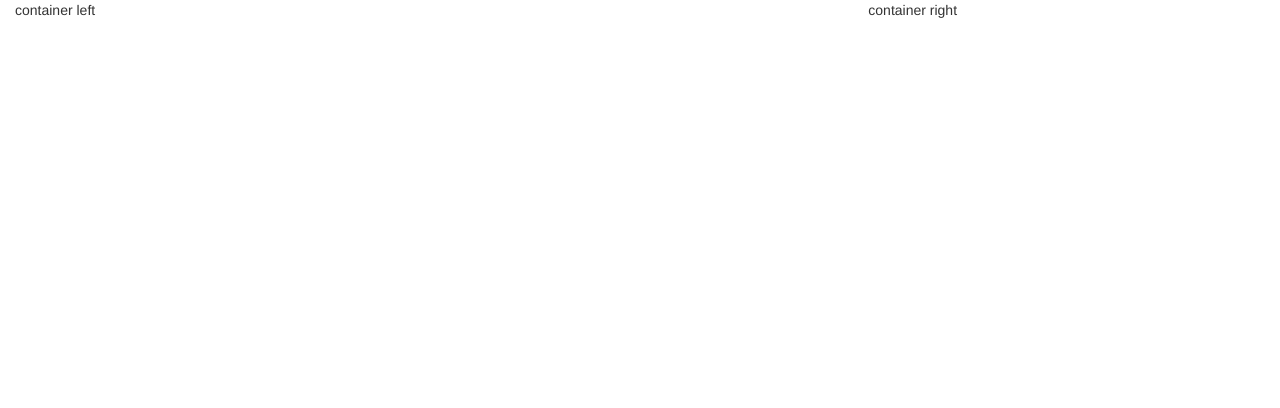
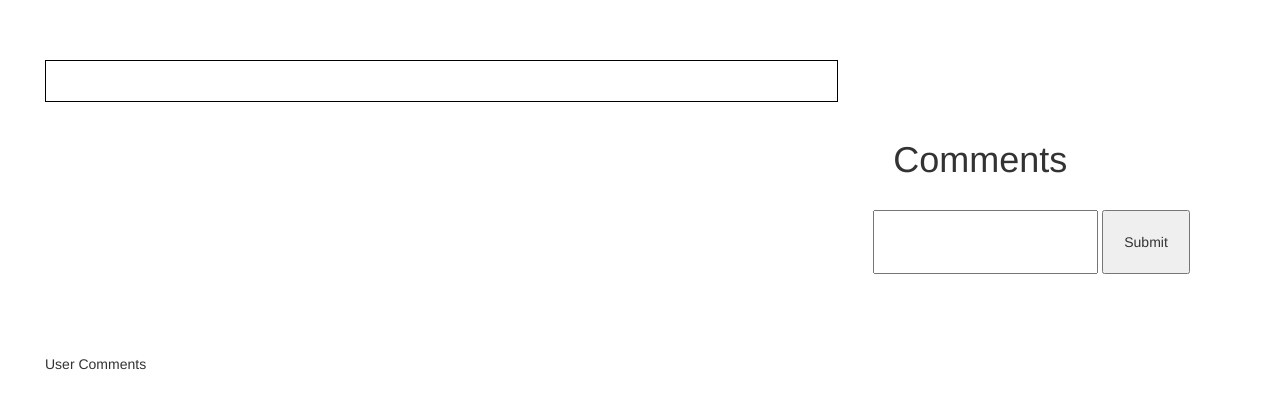
Before and after one commit to tachyla/fixmylife, a website: page public/topic_id.html in a window 1280 px wide. Drawn offline with nearby package versions, Linux system fonts and the light colour scheme; no server answers; files whose address does not match are found by name.

Commit message:
one topic on html

```diff
--- a/public/app.js
+++ b/public/app.js
@@ -12,10 +12,7 @@ $.getJSON('/items', function (results) {
 // $.getJSON('/api/topics/', function (results) {
 //   console.log(results.content);
 //   $('.container-left').append(results);
-//   // res.json(results.content);
-//   // const clickedTopic = results.content;
-//   // console.log(clickedTopic);
-// });
+//  });
     //1-nedd to get the topic
     //2- render topic to appropriate container
 
--- a/public/styles.css
+++ b/public/styles.css
@@ -1,8 +1,20 @@
+* {
+  padding: 20px;
+}
 .container {
   margin-top: 60px;
   width: 65%;
   background-color: gray;
 }
+
+.container-left {
+text-align: center;
+border: 1px solid black;
+}
+.container-right, .container-bottom {
+  display: block;
+}
+
 
 .jumbotron {
   margin-top: 25px;
--- a/public/topic_id.html
+++ b/public/topic_id.html
@@ -1,18 +1,35 @@
 <!DOCTYPE html>
 <html lang="en">
+
 <head>
-  <meta charset="UTF-8">
-  <meta name="viewport" content="width=device-width, initial-scale=1.0">
-  <meta http-equiv="X-UA-Compatible" content="ie=edge">
   <link rel="stylesheet" href="https://maxcdn.bootstrapcdn.com/bootstrap/3.3.7/css/bootstrap.min.css">
-  <link rel="stylesheet" href="styles.css">
+  <link rel="stylesheet" href="../styles.css">
   <title>One Topic</title>
 </head>
+
 <body>
-  <div class="container-left col-md-8">container left</div>
-  <div class="container-right col-md-4">container right</div>
+  <div class="row">
+    <div class="container-left col-md-8"></div>
+    <div class="container-right col-md-4">
+      <section class="comments-section">
+        <h1>Comments</h1>
+        <input type="textarea">
+        <button type="submit">Submit</button>
+      </section>
+    </div>
+  </div>
+  <div class="container-bottom row">User Comments</div>
 
   <script src="https://ajax.googleapis.com/ajax/libs/jquery/3.2.1/jquery.min.js"></script>
-  <script src="topic_id.js"></script>
+  <!--<script>
+    console.log(window.location);
+    $.getJSON('/api' + window.location.pathname, function (results) {
+      console.log(results.content);
+      $('.container-left').append(results);
+    });
+  </script>-->
+  <script src="../topic_id.js"></script>
+
 </body>
+
 </html>
--- a/public/topic_id.js
+++ b/public/topic_id.js
@@ -1,7 +1,3 @@
-// console.log(window.location);
-$.getJSON('/api/topics/:topic_id', function (results) {
-  $('.container-left').append(results);
-  // res.json(results.content);
-  // const clickedTopic = results.content;
-  // console.log(clickedTopic);
-});
+ $.getJSON('/api' + window.location.pathname, function (results) {
+      $('.container-left').append(results);
+    });
```
